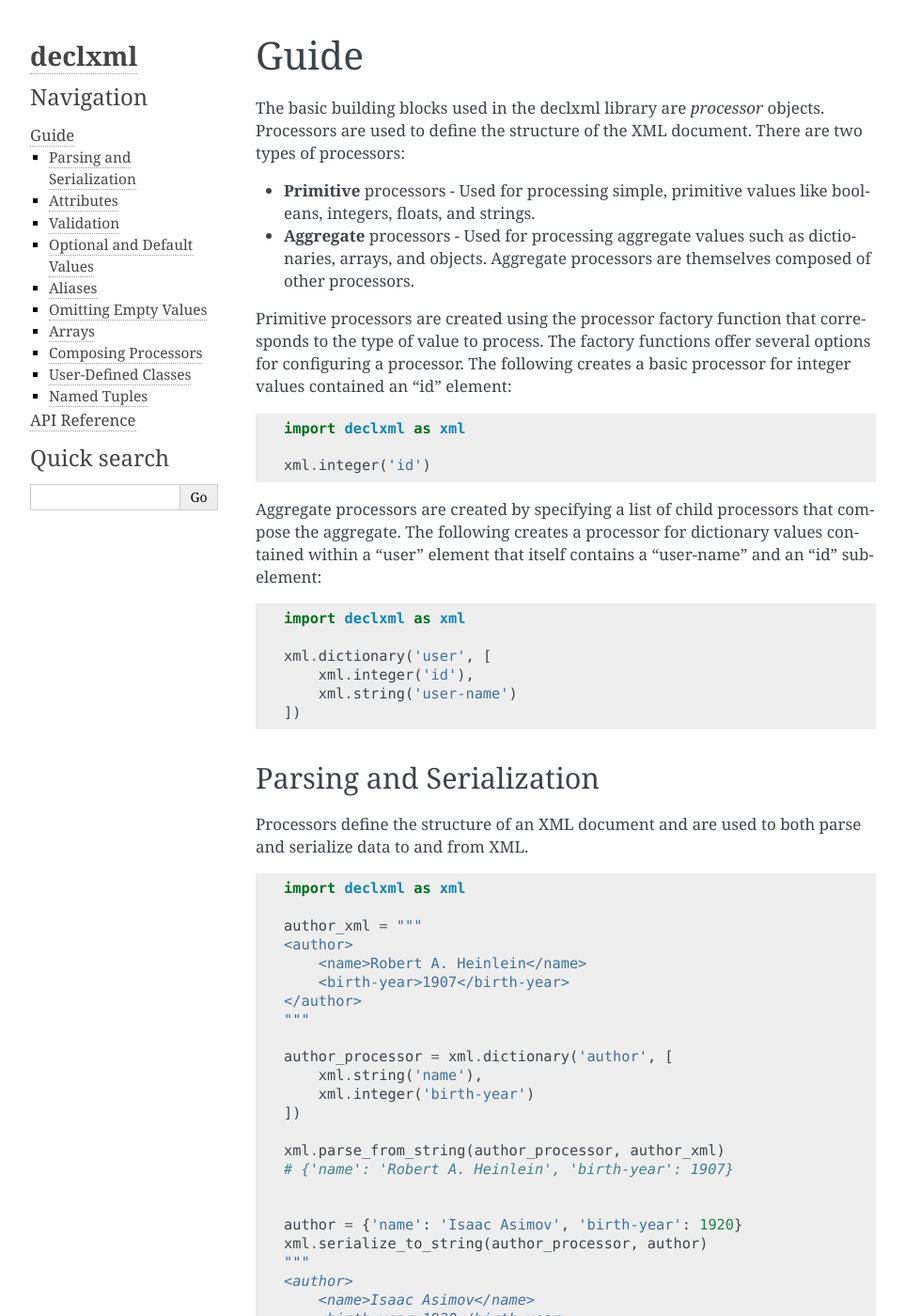
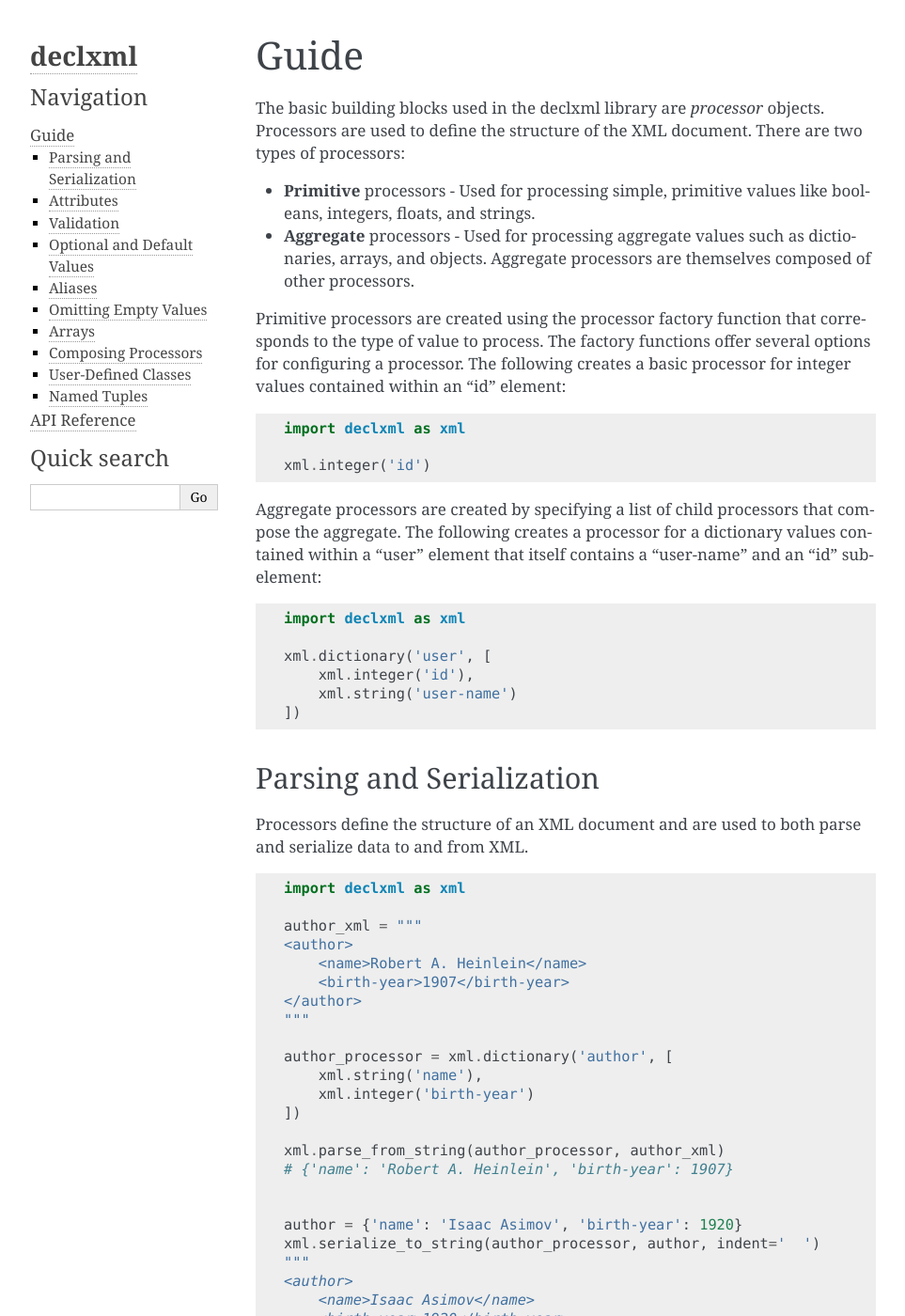
Before and after one commit to gatkin/declxml, a Sphinx documentation site: the page built from docs/guide.rst, in a window 1280 px wide and 1400 px high. Shown: the whole window at 94% size, without its empty margins (148-1111 px from the left). Built offline with Sphinx 7.4.7, drawn with Linux system fonts in a browser that asks for light colours; some of the changed text lies outside the part shown.

```diff
--- a/docs/guide.rst
+++ b/docs/guide.rst
@@ -9,7 +9,7 @@ XML document. There are two types of processors:
 
 Primitive processors are created using the processor factory function that corresponds to the type of value to process. The
 factory functions offer several options for configuring a processor. The following creates a basic processor for integer values
-contained an "id" element:
+contained within an "id" element:
 
 .. sourcecode:: py
 
@@ -18,7 +18,7 @@ contained an "id" element:
     xml.integer('id')
 
 Aggregate processors are created by specifying a list of child processors that compose the aggregate. The following creates a processor
-for dictionary values contained within a "user" element that itself contains a "user-name" and an "id" sub-element:
+for a dictionary values contained within a "user" element that itself contains a "user-name" and an "id" sub-element:
 
 .. sourcecode:: py
 
@@ -55,7 +55,7 @@ Processors define the structure of an XML document and are used to both parse an
 
 
     author = {'name': 'Isaac Asimov', 'birth-year': 1920}
-    xml.serialize_to_string(author_processor, author)
+    xml.serialize_to_string(author_processor, author, indent='  ')
     """
     <author>
         <name>Isaac Asimov</name>
@@ -205,7 +205,7 @@ the value in Python.
 
 
     author = {'author_name': 'Isaac Asimov', 'year_born': 1920}
-    xml.serialize_to_string(author_processor, author)
+    xml.serialize_to_string(author_processor, author, indent='   ')
     """
     <author>
         <name>Isaac Asimov</name>
@@ -228,7 +228,7 @@ Processors can be configured to omit missing or falsey values when serializing.
     ])
 
     author = {'name': 'Isaac Asimov', 'birth-year': 1920, 'nationality': ''}
-    xml.serialize_to_string(author_processor, author)
+    xml.serialize_to_string(author_processor, author, indent='    ')
     """
     <author>
         <name>Isaac Asimov</name>
@@ -237,7 +237,7 @@ Processors can be configured to omit missing or falsey values when serializing.
     """
 
     author = {'name': 'Robert A. Heinlein', 'birth-year': 1907, 'nationality': 'American'}
-    xml.serialize_to_string(author_processor, author)
+    xml.serialize_to_string(author_processor, author, indent='    ')
     """
     <author>
         <name>Robert A. Heinlein</name>
@@ -410,13 +410,17 @@ Simply provide the class to the processor factory function.
     author.name = 'Isaac Asimov'
     author.birth_year = 1920
 
-    xml.serialize_to_string(author_processor, author)
+    xml.serialize_to_string(author_processor, author, indent='    ')
     """
     <author>
         <name>Isaac Asimov</name>
         <birth-year>1920</birth-year>
     </author>
     """
+
+Note that the class provided to the `user_object` factory function must have a zero-argument constructor.
+It is also possible to pass any other callable object that takes zero parameters and returns an object
+instance to which parsed values will be read into.
 
 
 Named Tuples
@@ -449,7 +453,7 @@ Processors may also be created for named tuple values.
     # Author(name='Robert A. Heinlein', birth_year=1907)
 
     author = Author(name='Isaac Asimov', birth_year=1920)
-    xml.serialize_to_string(author_processor, author)
+    xml.serialize_to_string(author_processor, author, indent='    ')
     """
     <author>
         <name>Isaac Asimov</name>
--- a/docs/index.rst
+++ b/docs/index.rst
@@ -99,7 +99,7 @@ serialization.
         ]
     }
 
-    xml.serialize_to_string(author_processor, author)
+    xml.serialize_to_string(author_processor, author, indent='   ')
 
     """
     <author>
```
Also changed, not shown: README.md (+2 -2 lines), 1 other file.
